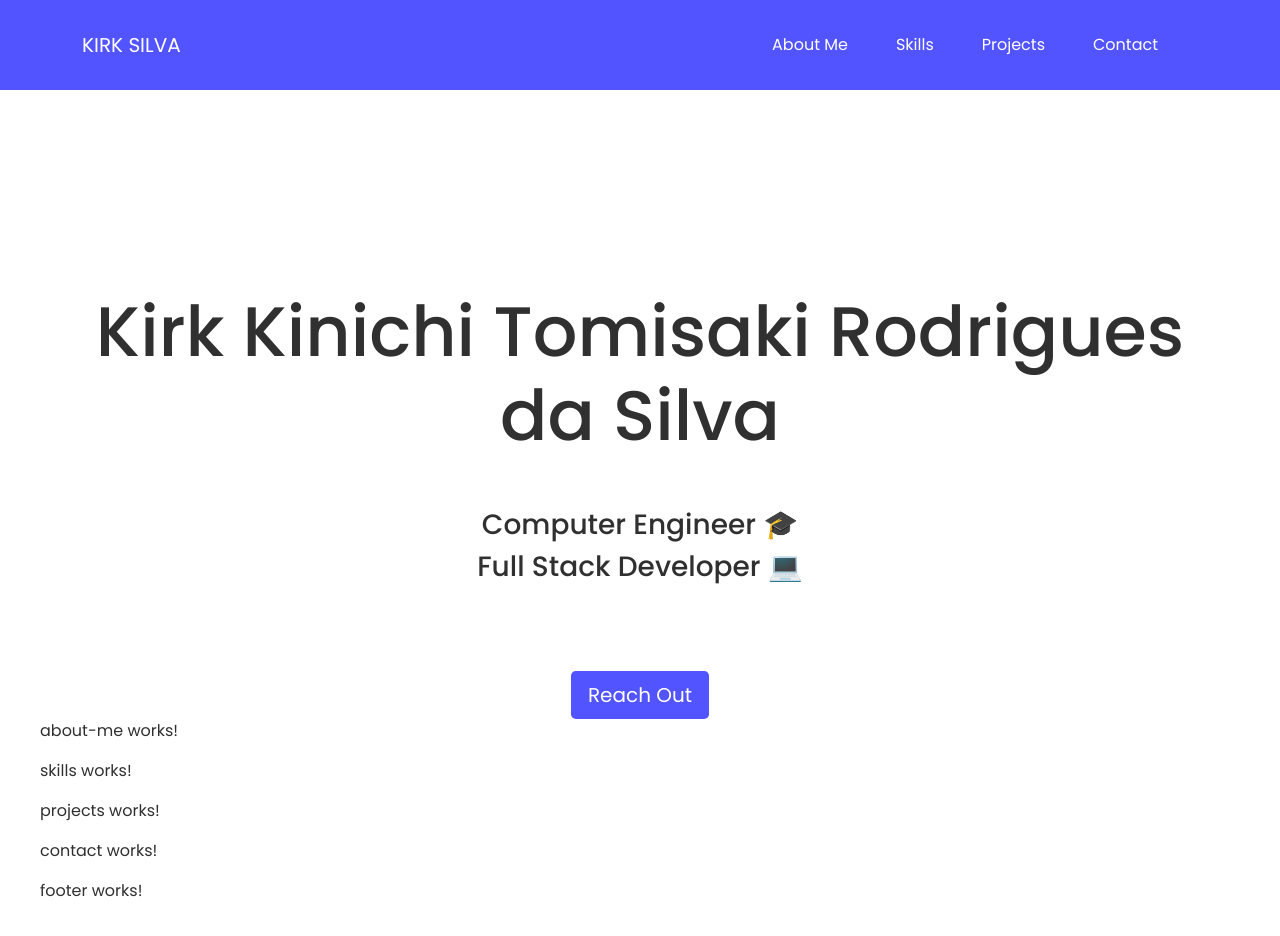
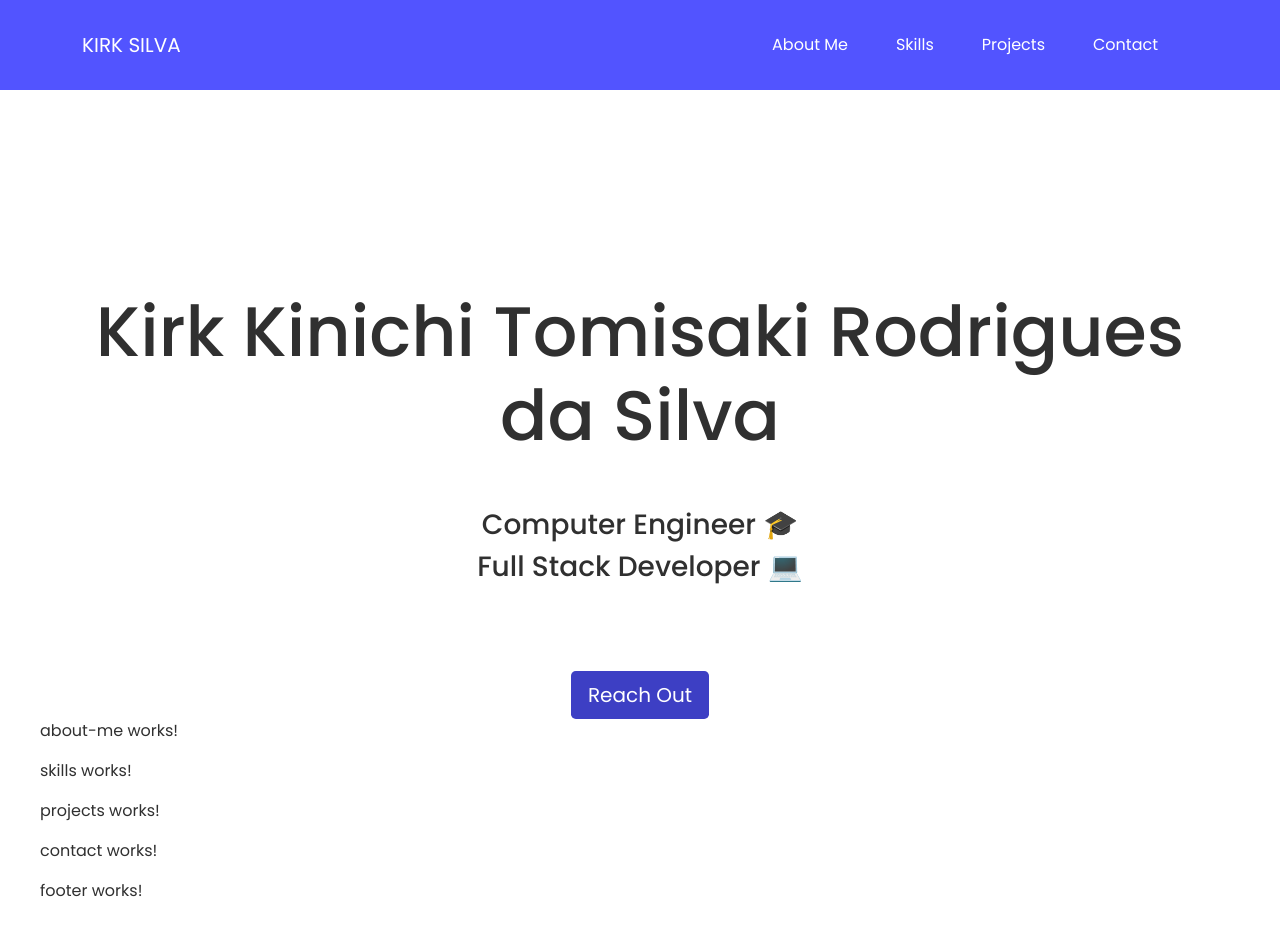
Before and after one commit to kirkkinichi/portfolio-v2, an Angular app: page / in a window 1280 px wide. In both pictures the pointer is over the button "Reach Out". Shown: the top 936 px of the page. Built offline with nearby package versions, Linux system fonts and the light colour scheme; a web font is replaced by a local one.

Commit message:
Adding btn hover effect.

```diff
--- a/src/app/pages/home/home.component.scss
+++ b/src/app/pages/home/home.component.scss
@@ -17,3 +17,7 @@
     color: $header-buttons-bg-text;
     background-color: $header-buttons-bg;
 }
+
+.home-btn:hover {
+    background-color: $header-buttons-bg-hv;
+}
--- a/src/styles.scss
+++ b/src/styles.scss
@@ -1,6 +1,7 @@
 //Global Variables
 $text-color: #303030;
 $header-buttons-bg: #5254FF;
+$header-buttons-bg-hv: #3D3FC4;
 $header-buttons-bg-text: #FFF;
 
 body {
```
